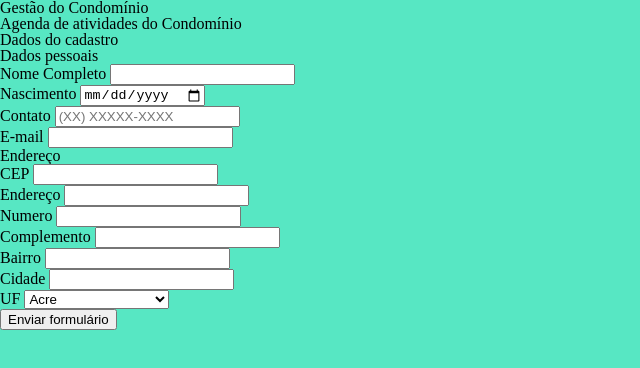
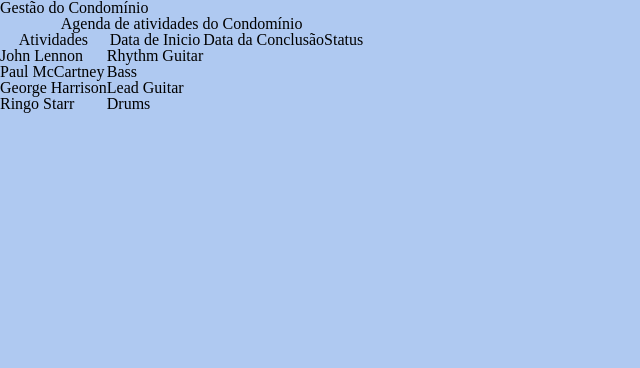
Before and after one commit to cacovidigal/agendadocondominio, a plain HTML site: page index.html in a window 1280 px wide. Shown: the whole page, without its empty margins (0-640 px from the left). Drawn offline with Linux system fonts and the light colour scheme.

Commit message:
inicio da tabela

```diff
--- a/index.html
+++ b/index.html
@@ -16,106 +16,39 @@
         <h1>Gestão do Condomínio</h1>
     </div>
     <div class="agenda">
-        <h2>Agenda de atividades do Condomínio</h2>
+
+        <table>
+            <caption>Agenda de atividades do Condomínio</caption>
+            <thead>
+                <tr>
+                    <th>Atividades</th>
+                    <th>Data de Inicio</th>
+                    <th>Data da Conclusão</th>
+                    <th>Status</th>
+                </tr>
+            </thead>
+
+            <tbody>
+                <tr>
+                    <td>John Lennon</td>
+                    <td>Rhythm Guitar</td>
+                  </tr>
+                  <tr>
+                    <td>Paul McCartney</td>
+                    <td>Bass</td>
+                  </tr>
+                  <tr>
+                    <td>George Harrison</td>
+                    <td>Lead Guitar</td>
+                  </tr>
+                  <tr>
+                    <td>Ringo Starr</td>
+                    <td>Drums</td>
+                  </tr>
+            </tbody>
+        </table>
+
     </div>
-    <main class="principal">
-        <h2 class="principal__titulo">Dados do cadastro</h2>
-
-        <form class="principal__formulario" id="formulario" target="_blank"
-            onsubmit="location.replace('./cadastro-finalizado.html')">
-            <h3 class="principal__subtitulo">Dados pessoais</h3>
-            <div class="formulario__campo">
-                <label class="campo__etiqueta" for="nome">Nome Completo</label>
-                <input name="nome" id="nome" class="campo__escrita" required />
-            </div>
-            <div class="formulario__dupla">
-                <div class="formulario__campo">
-                    <label class="campo__etiqueta" for="nascimento">Nascimento</label>
-                    <input name="nascimento" id="nascimento" type="date" class="campo__escrita" required />
-                </div>
-                <div class="formulario__campo">
-                    <label class="campo__etiqueta" for="telefone">Contato</label>
-                    <input name="telefone" id="telefone" type="tel" placeholder="(XX) XXXXX-XXXX" class="campo__escrita"
-                        required />
-                </div>
-            </div>
-            <div class="formulario__campo">
-                <label class="campo__etiqueta" for="email">E-mail</label>
-                <input name="email" id="email" type="email" class="campo__escrita" required />
-            </div>
-
-            <h3 class="principal__subtitulo">Endereço</h3>
-
-            <div class="formulario__campo">
-                <label class="campo__etiqueta" for="cep">CEP</label>
-                <input name="cep" id="cep" class="campo__escrita" required />
-            </div>
-
-            <div class="formulario__campo">
-                <label class="campo__etiqueta" for="endereco">Endereço</label>
-                <input name="endereco" id="endereco" class="campo__escrita" required />
-            </div>
-            <div class="formulario__dupla">
-                <div class="formulario__campo">
-                    <label class="campo__etiqueta" for="numero">Numero</label>
-                    <input name="numero" id="numero" class="campo__escrita" required />
-                </div>
-                <div class="formulario__campo">
-                    <label class="campo__etiqueta" for="complemento">Complemento</label>
-                    <input name="complemento" id="complemento" class="campo__escrita" />
-                </div>
-            </div>
-            <div class="formulario__campo">
-                <label class="campo__etiqueta" for="bairro">Bairro</label>
-                <input name="bairro" id="bairro" class="campo__escrita" required />
-            </div>
-            <div class="formulario__dupla">
-                <div class="formulario__campo">
-                    <label class="campo__etiqueta" for="cidade">Cidade</label>
-                    <input name="cidade" id="cidade" class="campo__escrita" required />
-                </div>
-
-                <div class="formulario__campo">
-                    <label class="campo__etiqueta" for="estado">UF</label>
-                    <select id="estado" name="estado" class="campo__escrita">
-                        <option value="AC">Acre</option>
-                        <option value="AL">Alagoas</option>
-                        <option value="AP">Amapá</option>
-                        <option value="AM">Amazonas</option>
-                        <option value="BA">Bahia</option>
-                        <option value="CE">Ceará</option>
-                        <option value="DF">Distrito Federal</option>
-                        <option value="ES">Espírito Santo</option>
-                        <option value="GO">Goiás</option>
-                        <option value="MA">Maranhão</option>
-                        <option value="MT">Mato Grosso</option>
-                        <option value="MS">Mato Grosso do Sul</option>
-                        <option value="MG">Minas Gerais</option>
-                        <option value="PA">Pará</option>
-                        <option value="PB">Paraíba</option>
-                        <option value="PR">Paraná</option>
-                        <option value="PE">Pernambuco</option>
-                        <option value="PI">Piauí</option>
-                        <option value="RJ">Rio de Janeiro</option>
-                        <option value="RN">Rio Grande do Norte</option>
-                        <option value="RS">Rio Grande do Sul</option>
-                        <option value="RO">Rondônia</option>
-                        <option value="RR">Roraima</option>
-                        <option value="SC">Santa Catarina</option>
-                        <option value="SP">São Paulo</option>
-                        <option value="SE">Sergipe</option>
-                        <option value="TO">Tocantins</option>
-                        <option value="EX">Estrangeiro</option>
-                    </select>
-                </div>
-
-            </div>
-
-
-            <input type="submit" value="Enviar formulário" class="formulario__botao" id="enviar">
-        </form>
-    </main>
-
 
 
     <footer>
--- a/style.css
+++ b/style.css
@@ -1,3 +1,3 @@
 body{
-    background-color: rgb(87, 231, 195);
+    background-color: rgb(175, 201, 241);
 }
```
